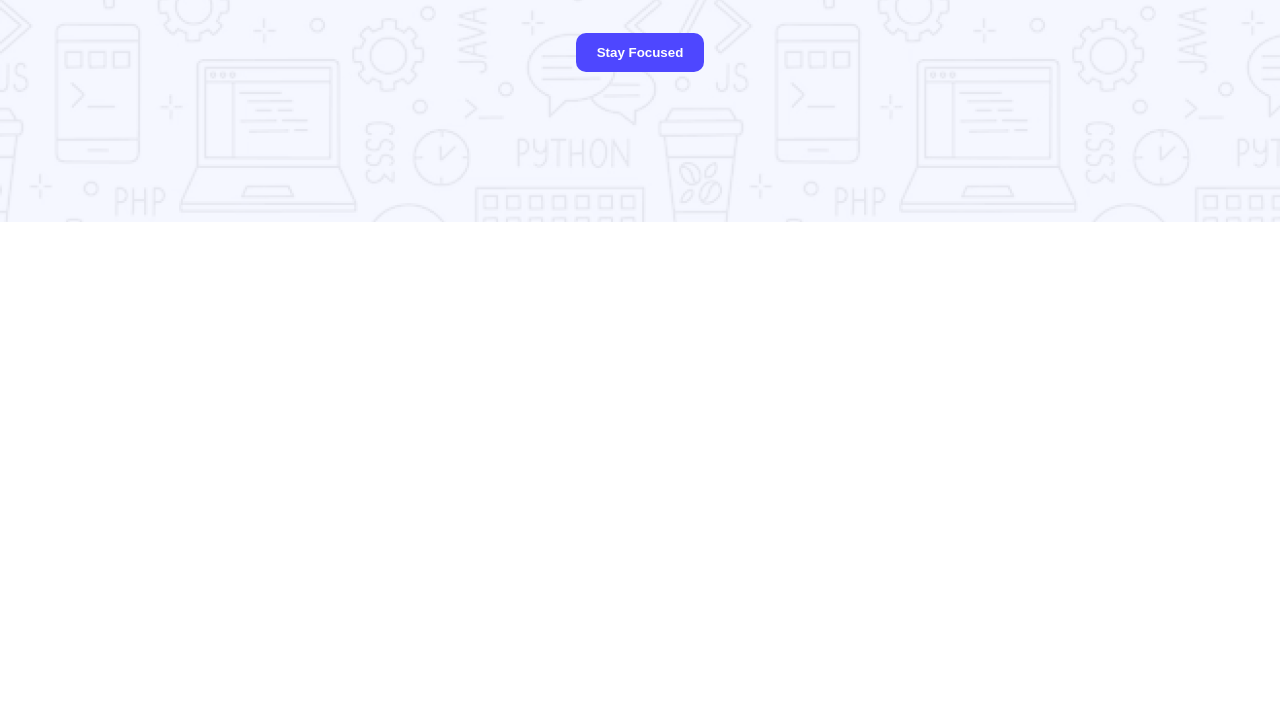
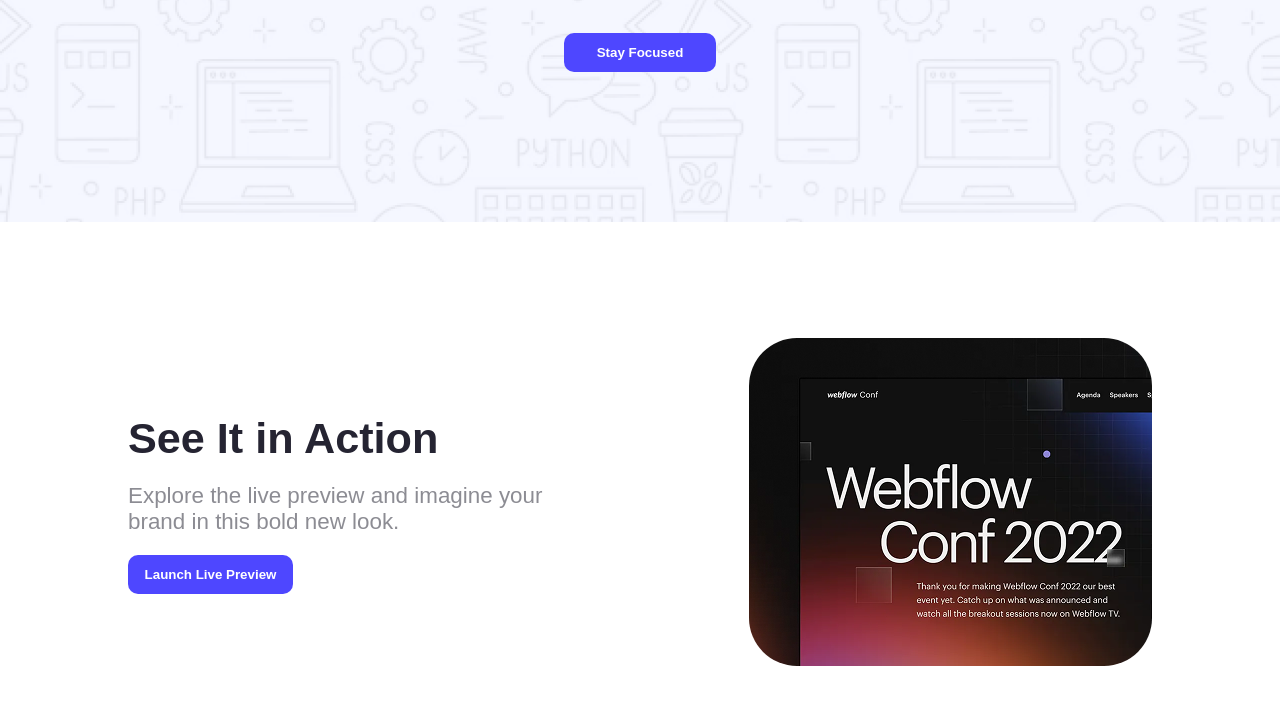
Before and after one commit to Alamin-Biswas103/-Assignment-1-Landing-L-aunchPad, a plain HTML site: page index.html in a window 1280 px wide. Shown: the part 411-1116 px from the top of the page. Before the commit the page ends 800 px from the top, so only its background shows below. Drawn offline with Linux system fonts and the light colour scheme.

Commit message:
see it in action hading section is added and designed. the name I gave for this section is 'see-action-section'

```diff
--- a/index.html
+++ b/index.html
@@ -26,11 +26,20 @@
     </header>
 
 
-
-
-
     <main class="main">
 
+        <!-- See in action section------------------ -->
+        <section class="see-action-section">
+            <div class="action-section-text-container">
+                <h2>See It in Action</h2>
+                <p>Explore the live preview and imagine your <br> brand in this bold new look.</p>
+                <button class="blue-btn">Launch Live Preview</button>
+            </div>
+            <div class="action-section-image-container">
+                <img src="Assets/wc-mini.png" alt="An image about the WebFlowConf 2022 , it's an outstanding smoothing looking image">
+            </div>
+
+        </section>
     </main>
 
     <footer class="footer">
--- a/style/style.css
+++ b/style/style.css
@@ -41,9 +41,9 @@
 }
 
 
-/* .header, .main{
+.main{
     margin: 0 10%;
-} */
+}
 
 
 /* need for my work */
@@ -56,7 +56,8 @@
 .blue-btn{
     color: #fff;
     font-weight: 700;
-    padding: 12px 2.5%;
+    padding: 12px
+    4%;
     background-color: #4E47FF;
     border: none;
     border-radius: 10px;
@@ -71,6 +72,7 @@
 
 .header{
     background: url(../Assets/Hero-bg.png);
+    margin-bottom: 116px;
 }
 #navbar{
     padding: 50px 10% 158px;
@@ -99,3 +101,34 @@
     color: #252432;
     margin-bottom: 37px;
 }
+
+
+/* Main section designing is stared here --------- */
+
+
+
+/* See in action section is designed here*/
+ .see-action-section{
+    display: flex;
+    justify-content: space-between;
+    align-items: center;
+    margin-bottom: 115px;
+ }
+
+ .action-section-text-container h2{
+    font-size: 2.7rem;
+    font-weight: bold;
+    color: #252432;
+    margin-bottom: 20px;
+ }
+
+ .action-section-text-container p{
+    color: #25243286;
+    font-size: 1.4rem;
+    margin-bottom: 20px;
+ }
+
+
+ .action-section-image-container img{
+    border-radius: 48px;
+ }
```
